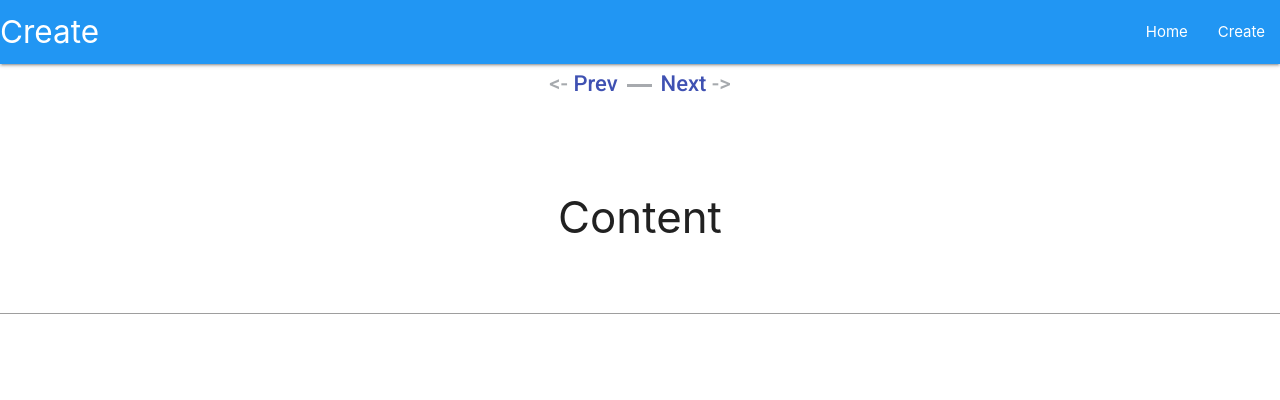
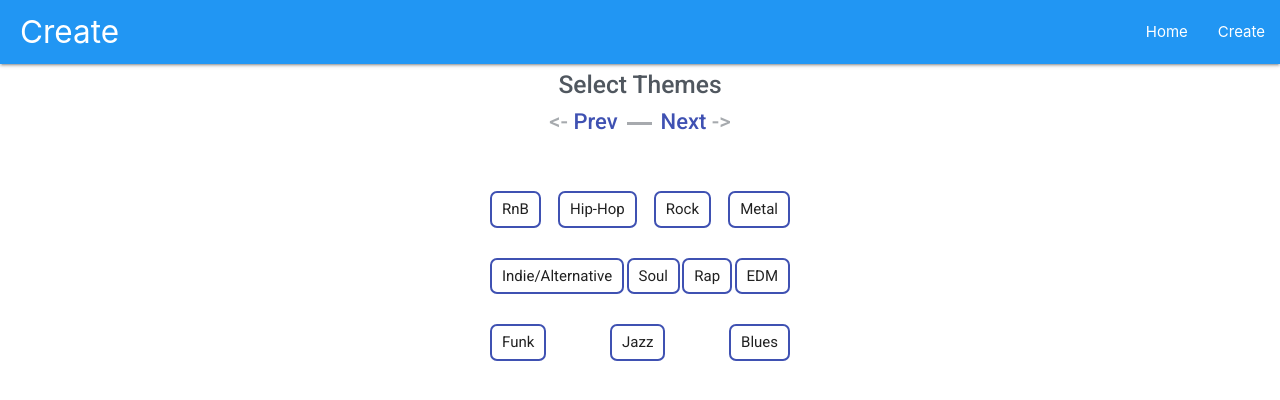
Before and after one commit to Hakuti/jeansportfolio, a React (Create React App) app: page /about/randomroute in a window 1280 px wide. Shown: the top 400 px of the page. Built offline with nearby package versions, Linux system fonts and the light colour scheme.

Commit message:
Testing out a filters page

```diff
--- a/src/App.js
+++ b/src/App.js
@@ -42,7 +42,7 @@ class App extends Component {
 
   <nav>
     <div className="nav-wrapper blue">
-      <a className="brand-logo"><Link to="/About">Create</Link></a>
+      <a style={{marginLeft: "20px"}}className="brand-logo"><Link to="/About">Create</Link></a>
       <Link to="/"><a className="sidenav-trigger"><i className="material-icons">menu</i></a></Link>
       <ul className="right hide-on-med-and-down">
         <li><Link to="/">Home</Link></li>
--- a/src/components/About.js
+++ b/src/components/About.js
@@ -4,6 +4,7 @@ import { TransitionGroup, CSSTransition } from 'react-transition-group';
 import ArrowKeysReact from 'arrow-keys-react';
 import AddName from './AddName';
 import AddAlcohol from './AddAlcohol';
+import Themes from './Themes';
 /*
 Jean Github @Hakuti
 This following file is the navigator between allowing a user to create a party
@@ -197,7 +198,8 @@ export default class About extends Component {
                     <h5 style={styles.titleHeader}> Enter your name</h5>
                     : location.pathname === "/About/addpartyname" ?
                     <h5 style={styles.titleHeader}> Enter your party name</h5>
-                    : ""
+                    :<h5 style={styles.titleHeader}>Select Themes</h5>
+
                     }
                     {/* <h5 style={styles.titleHeader}>{location.pathname == "/About/addalcohol" ? "Select your Alcohol": "" }</h5> */}
                     <button className="button-directional" onClick={this.onBackClick} disabled={this.state.currentPage == 0 ? true : false}><Link to={`${match.url}/${routes[this.state.currentPage > boundaryPage ? this.state.currentPage - 1: boundaryPage]}`}><p className="button-arrows">{`<- `}</p><p>{`Prev`}</p></Link></button>
@@ -215,7 +217,7 @@ export default class About extends Component {
                     <Route path='/about/addname' component={AddName}></Route>
                     <Route path={`/about/addpartyname`} component={AddName}></Route>
                     <Route path={`/about/addalcohol`} render={(props) => <AddAlcohol {...props} ref={this.child} saveItems={this.saveItemsToStore}/>}/>
-                    <Route path={`/about/randomroute`} component={Topic}></Route>
+                    <Route path={`/about/randomroute`} component={Themes}></Route>
                     </Switch>
                     </CSSTransition>
                     </TransitionGroup>
--- a/src/components/CheckCard/checkcard.css
+++ b/src/components/CheckCard/checkcard.css
@@ -46,6 +46,66 @@
     bottom: 0;
     -webkit-overflow-scrolling: touch;
 } */
+
+.tagBox {
+    border-radius: 7px;
+    /* width: 75px; */
+    min-width: 50px;
+    height: 34px;
+    background: white;
+    border: 2px solid #3F51B2;
+
+}
+
+.themes-div {
+    display: flex;
+    width: 300px;
+    margin: 0 auto;
+    flex-wrap: wrap;
+    justify-content: space-between;
+    /* background: blue; */
+    /* border: solid 3px black; */
+    /* margin-left: 450px;
+    margin-right: 450px; */
+}
+
+.chipBox {
+    border-radius: 7px;
+    border: 2px solid #3F51B2;
+    padding: 5px 10px;
+    /* margin: 0 auto; */
+    font-family: 'Roboto'
+
+}
+
+.chipBox-active {
+    color: white;
+    background: #3F51B2;
+    border: #3F51B2 2px solid;
+
+}
+
+.tagBox-active {
+    background-color: #3F51B2;
+    color: white;
+    /* display: inline !important */
+}
+
+.tagBox-active p {
+    display: block !important;
+    color: white !important;
+}
+
+.tagBox p {
+    position: relative;
+    top: -10px;
+    font-family: "Roboto";
+    font-weight: 500;
+    color: #50575F;
+
+}
+
+
 .checkcard-div p{
     /* border: 3px solid blue; */
     display: inline;
--- /dev/null
+++ b/src/components/Chip/Chip.js
@@ -0,0 +1,29 @@
+import React, { Component } from 'react'
+
+export default class Chip extends Component {
+
+    state = {
+        boxActive: false
+    }
+
+    boxActiveOrNot = e => {
+        this.setState({
+            boxActive: !this.state.boxActive
+        })
+    }
+    render(){
+
+
+        return(
+
+                // <div onClick={this.boxActiveOrNot} class={`tagBox ${this.state.boxActive ? "tagBox-active": ""}`}>
+                    <p onClick={this.boxActiveOrNot} className={`chipBox ${this.state.boxActive ? "chipBox-active": ""}`}>
+                        {this.props.theme}
+                    </p>
+
+                //  </div>
+
+
+        );
+    }
+}
--- /dev/null
+++ b/src/components/Themes.js
@@ -0,0 +1,49 @@
+import React, { Component } from 'react'
+import Chip from './Chip/Chip';
+
+export default class Themes extends Component {
+
+  state = {
+      initialItems: [
+          "RnB",
+          "Hip-Hop",
+          "Rock",
+          "Metal",
+          "Indie/Alternative",
+          "Soul", "Rap", "EDM", "Funk", "Jazz", "Blues"
+      ]
+  }
+
+  createSingleChip = (item) => {
+      console.log(this.state.initialItems);
+      return(
+    <Chip theme={item}></Chip>
+      );
+  }
+
+  createMultipleChips = () => this.state.initialItems.map(this.createSingleChip);
+
+    render(){
+
+
+        return(
+            <div style={styles.fill}>
+               <div className="themes-div">
+               {this.createMultipleChips()}
+               </div>
+
+            </div>
+        );
+    }
+}
+
+const styles = {}
+styles.fill = {
+    background: "white",
+    position: 'absolute',
+    left: 0,
+    right: 0,
+    top: 26,
+    bottom: 0,
+    textAlign: 'center'
+  }
```
